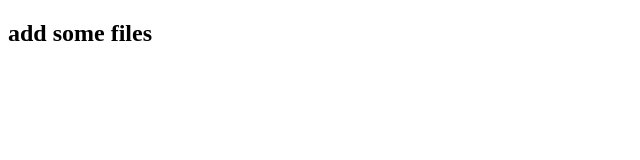
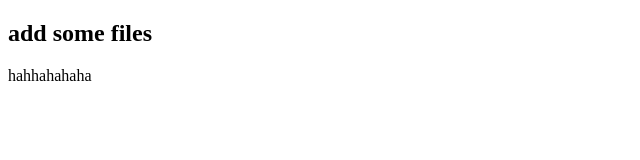
Before and after one commit to ryanlee615/myweb, a plain HTML site: page abc.html in a window 1280 px wide. Shown: the whole page, without its empty margins (0-640 px from the left). Drawn offline with Linux system fonts and the light colour scheme.

Commit message:
add modified

```diff
--- a/abc.html
+++ b/abc.html
@@ -7,5 +7,6 @@
 </head>
 <body>
 	<h2>add some files</h2>
+	<p>hahhahahaha</p>
 </body>
 </html>
```
